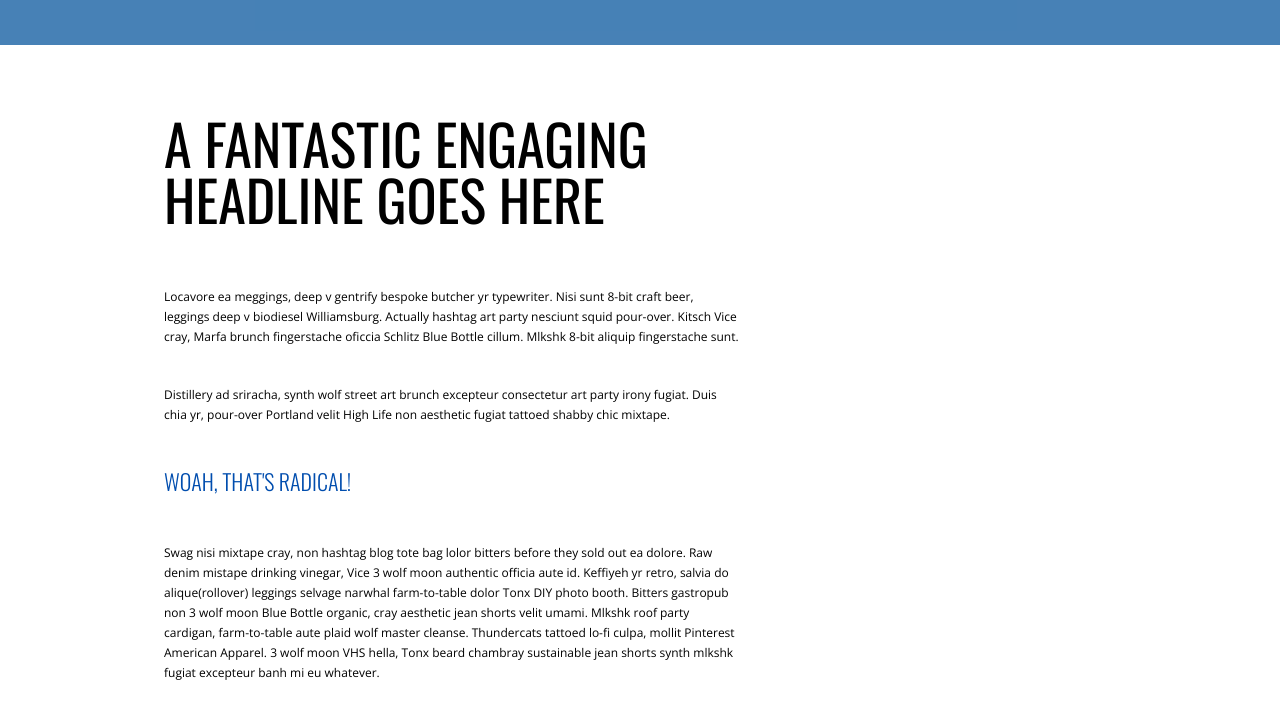
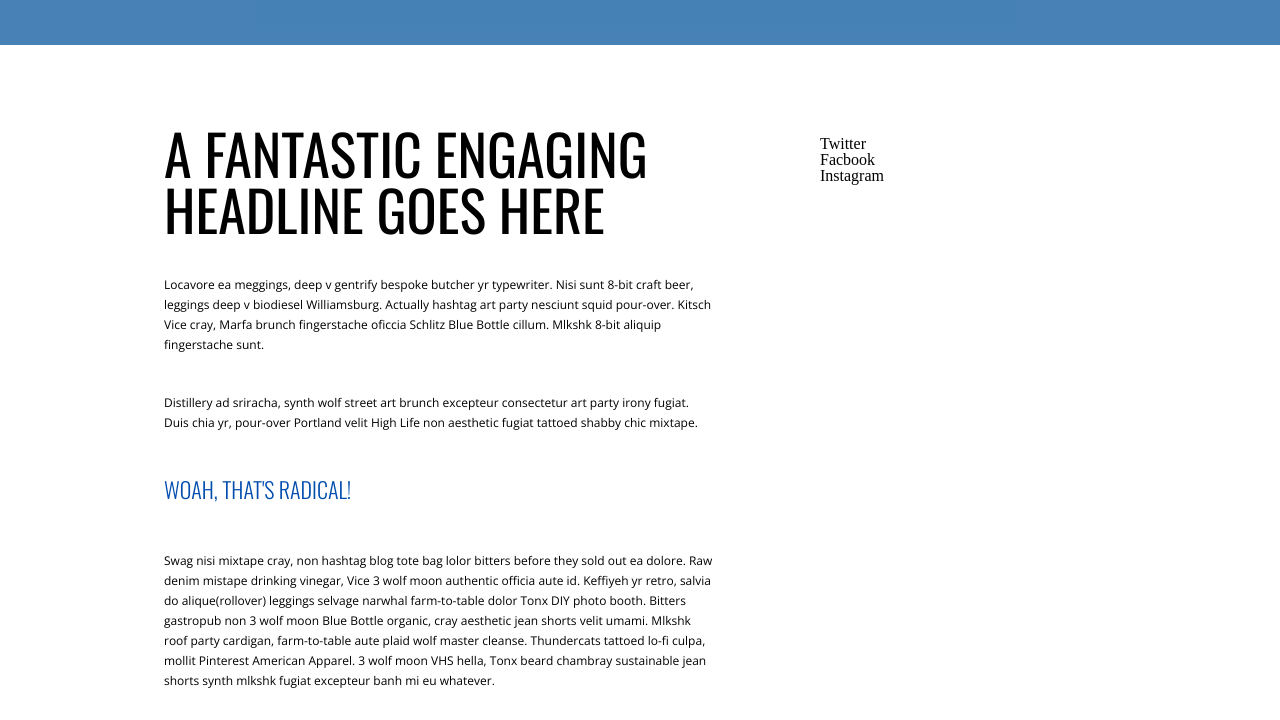
Before and after one commit to schnetthappens/1.4-pixel-perfect, a plain HTML site: page index.html in a window 1280 px wide. Shown: the part 478-1198 px from the top of the page. Drawn offline with nearby package versions, Linux system fonts and the light colour scheme.

Commit message:
Positioned sidebar in main article

```diff
--- a/css/main.css
+++ b/css/main.css
@@ -65,16 +65,17 @@ body p {
   margin-left: 164px;
 }
 
-.holdsArticleTitle {
-  max-width: 565px;
+/* .holdsArticleTitle {
+  width: 565px;
   height: 165px;
-  /* margin-top: 70px; */
-  /* margin-left: 164px; */
-  /* background-color: blue; */
-}
+  margin-top: 70px;
+  margin-left: 164px;
+  background-color: blue;
+  margin-right: 0;
+} */
 
 .articleContent {
-  max-width: 575px;
+  max-width: 550px;
   height: 613px;
   /* margin-left: 164px; */
   display: inline-block;
@@ -82,12 +83,15 @@ body p {
 }
 
 .aboutAuthor {
-  max-width: 281px;
+  width: 281px;
   height: 613px;
   background-color: #fff;
   display:inline-block;
-  background-color: yellow;
+  /* background-color: yellow; */
   vertical-align: top;
+  margin-top: 75px;
+  margin-right: 0;
+  margin-left: 82px;
 }
 
 
@@ -220,14 +224,14 @@ body p {
 
       /*article content*/
 
-      .holdsArticleTitle h1 {
+      .articleContent h1 {
         font-family: 'Oswald', sans-serif;
         font-size: 56px;
-        padding-top: 70px;
+        padding-top: 20px;
       }
 
       .articleContent {
-        margin-top: 77px;
+        margin-top: 60px;
       }
 
       .firstGraph, .secondGraph, .thirdGraph, .fourthGraph p {
@@ -239,6 +243,7 @@ body p {
 
       .firstGraph {
         margin-bottom: 38px;
+        margin-top: 38px;
       }
 
       .fourthGraph {
@@ -261,7 +266,7 @@ body p {
       .articleActions {
         width: 462px;
         height: 32px;
-        margin-top: 20px;
+        margin-top: 30px;
       }
 
       /*articleActions when NOT in use*/
@@ -316,10 +321,6 @@ body p {
         /*articleActions IN use*/
 
         .articleActions li:hover{
-          background-color: #0069B6;
-        }
-
-        .articleActions .fa:hover{
           background-color: #0069B6;
         }
 
--- a/index.html
+++ b/index.html
@@ -39,17 +39,9 @@
   <!--container to wrap article content and ASIDE-->
   <div class="holdsContent">
     <article class="holdsArticle">
-      <header class="holdsArticleTitle">
-        <h1 class="mainHeading">A FANTASTIC ENGAGING HEADLINE GOES HERE</h1>
-        <!-- <hgroup>
-          article-header img, name and time
-          <img src="" alt="">
-          <span class="authorName">Anne Marie</span>
-          <time class="articleTime"></time>
-        </hgroup> -->
-      </header>
         <!--main article content-->
         <div class="articleContent">
+          <h1 class="mainHeading">A FANTASTIC ENGAGING HEADLINE GOES HERE</h1>
           <div class="firstGraph">
             <p>Locavore ea meggings, deep v gentrify bespoke butcher yr typewriter. Nisi sunt 8-bit
             craft beer, leggings deep v biodiesel Williamsburg. Actually hashtag art party nesciunt squid pour-over. Kitsch Vice cray, Marfa brunch fingerstache oficcia Schlitz Blue Bottle cillum. Mlkshk 8-bit aliquip fingerstache sunt.</p>
@@ -81,6 +73,7 @@
               <i class="fa fa-share-square-o"></i>
               <span>Share This Post</span>
           </ul>
+        </div>
 
       <!--ASIDE, includes all images and sidebar heading-->
 
@@ -123,7 +116,7 @@
 
   <footer class="endsPage">
     <div class="holdsFooter">
-      <img src="" alt=""><!--Iron Yard logo-->
+      <img src="images/theironyard.png" alt="Iron Yard Logo">
       <span>The Iron Yard Copyright 2013, All Rights Reserved</span>
     </div>
     <ul class="navFooter">
```
Lines whose indentation alone changed are shown as unchanged.
